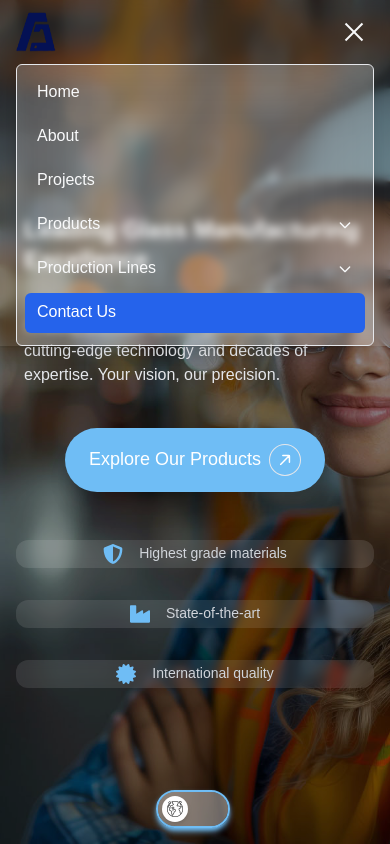
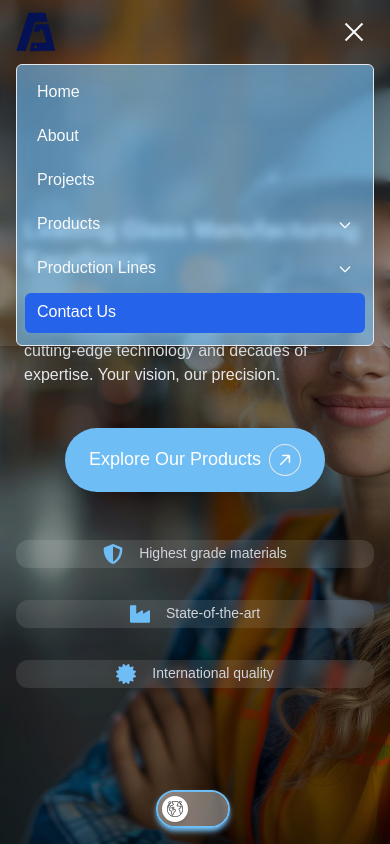
Before and after one commit to Hossein137900/abnos, a Next.js app: page / in a window 390 px wide. Both pictures are taken after a click on the button 354 px from the left and 32 px from the top of the page. Shown: the top 844 px of the page. Built offline with nearby package versions, Linux system fonts and the light colour scheme.

Commit message:
Update navbar.tsx

```diff
--- a/components/global/navbar.tsx
+++ b/components/global/navbar.tsx
@@ -193,7 +193,6 @@ const Navbar = () => {
                   )}
                 </div>
               ))}
-
             </div>
 
             {/* Mobile Menu Button */}
@@ -237,8 +236,10 @@ const Navbar = () => {
                 initial={{ opacity: 0, height: 0 }}
                 animate={{ opacity: 1, height: "auto" }}
                 exit={{ opacity: 0, height: 0 }}
-                className={`md:hidden overflow-hidden bg-white/20 border border-gray-200 backdrop-blur-2xl rounded-md shadow-lg ${state.currentLang === "fa" ? "text-right" : "text-left"}`}
-                >
+                className={`md:hidden overflow-hidden bg-[#6FBDF5]/60 border border-gray-200 backdrop-blur-2xl rounded-md shadow-lg ${
+                  state.currentLang === "fa" ? "text-right" : "text-left"
+                }`}
+              >
                 <div className="px-2 pt-2 pb-3 space-y-1">
                   {currentNavItems.map((item) => (
                     <div key={item.title}>
```
